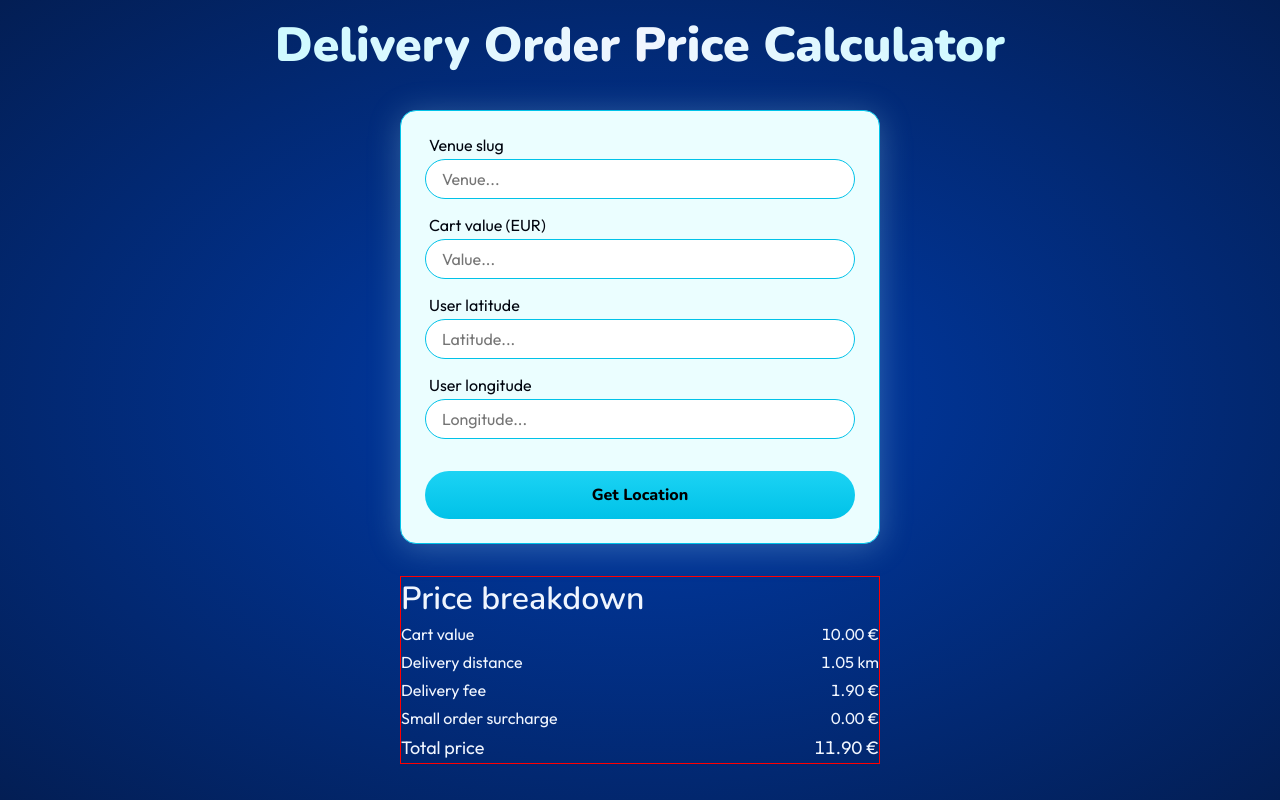
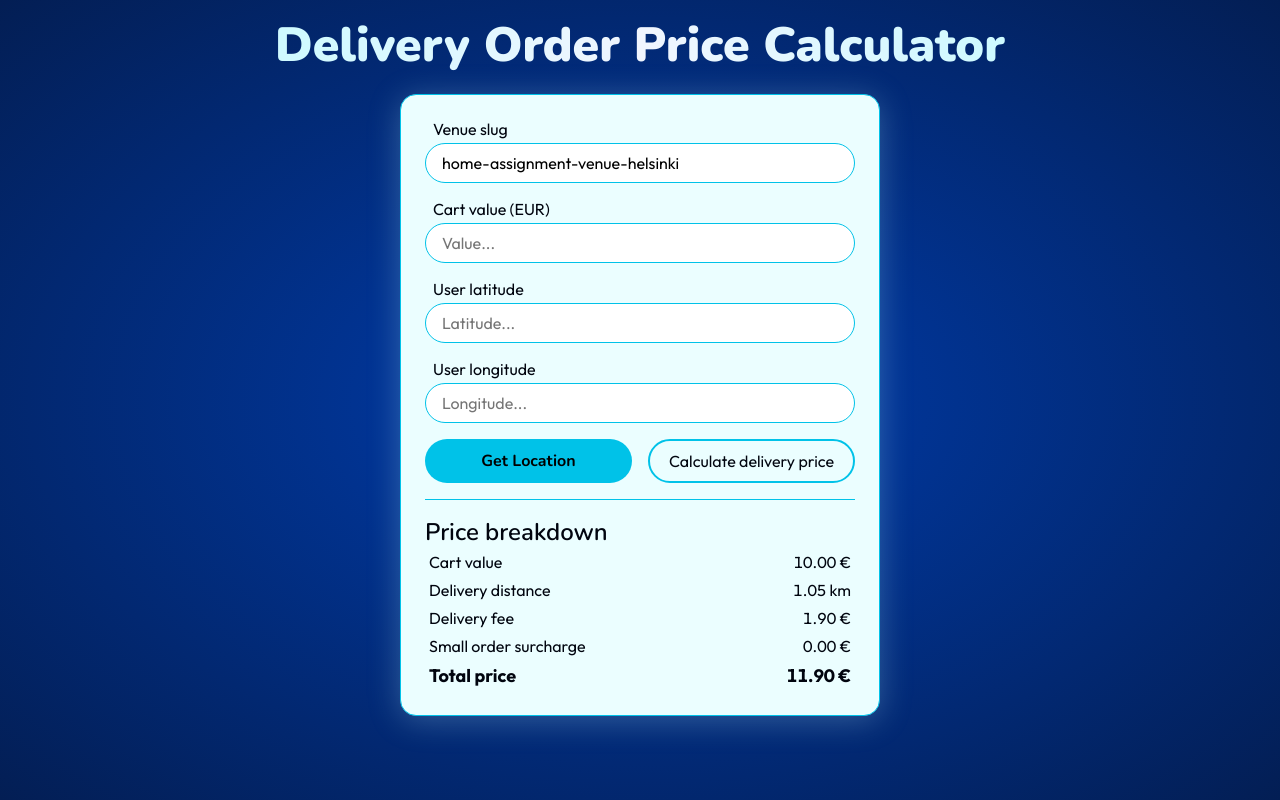
Before and after one commit to reijjo/Wolt2025, a React (Vite) app: page / in a window 1280 px wide. Built offline with nearby package versions, Linux system fonts and the light colour scheme.

Commit message:
api stuff next

```diff
--- a/package.json
+++ b/package.json
@@ -6,10 +6,13 @@
   "scripts": {
     "dev": "vite",
     "build": "tsc -b && vite build",
+    "clean": "rm -rf **/dist **/build node_modules package-lock.json",
+    "test": "",
     "lint": "eslint .",
     "preview": "vite preview"
   },
   "dependencies": {
+    "axios": "^1.7.9",
     "react": "^18.3.1",
     "react-dom": "^18.3.1",
     "react-router-dom": "^7.1.1"
--- a/src/components/common/Button.css
+++ b/src/components/common/Button.css
@@ -1,27 +1,57 @@
 .btn {
   all: unset;
-	padding: 0.25rem 0.5rem;
+  /* padding: 0 0.5rem; */
+  padding-inline: 1rem;
   height: 2.5rem;
   border-radius: 2rem;
   text-align: center;
   cursor: pointer;
+  border: 2px solid transparent;
 }
 
 .btn-filled {
-	background: linear-gradient(to bottom, var(--primary-400), var(--primary-500));
-	font-family: 'Nunito', serif;
-	font-weight: 800;
+  /* background: linear-gradient(
+    to bottom,
+    var(--primary-400),
+    var(--primary-500)
+  ); */
+  background-color: var(--primary-500);
+  font-family: "Nunito", serif;
+  font-weight: 700;
   /* letter-spacing: 0.5px; */
   color: black;
 
   &:hover {
-		background: linear-gradient(to bottom, var(--primary-600), var(--primary-700));
+    /* background: linear-gradient(
+      to bottom,
+      var(--primary-600),
+      var(--primary-700)
+    ); */
+    background-color: var(--primary-600);
     color: white;
   }
 
   &:active {
-	background: linear-gradient(to bottom, var(--primary-700), var(--primary-800));
+    /* background: linear-gradient(
+      to bottom,
+      var(--primary-700),
+      var(--primary-800)
+    ); */
+    background-color: var(--primary-700);
     color: white;
-
   }
 }
+
+.btn-outlined {
+  background-color: transparent;
+  border: 2px solid var(--primary);
+
+  &:hover {
+    border: 2px solid var(--primary-600);
+    background-color: var(--primary-200);
+  }
+
+  &:active {
+    background-color: var(--primary-100);
+  }
+}
--- a/src/components/common/Button.tsx
+++ b/src/components/common/Button.tsx
@@ -1,13 +1,24 @@
+import "./Button.css";
+
 import { ButtonHTMLAttributes } from "react";
-import './Button.css';
 
 interface ButtonProps extends ButtonHTMLAttributes<HTMLButtonElement> {
-	width?: string;
-	margin?: string;
+  width?: string;
+  margin?: string;
+  className?: string;
 }
 
-export const Button = ({ width = 'auto', margin, ...props }: ButtonProps) => {
-	return (
-		<button className="btn btn-filled" {...props} style={{ width: width , margin: margin}} />
-	);
-}
+export const Button = ({
+  width = "auto",
+  margin,
+  className,
+  ...props
+}: ButtonProps) => {
+  return (
+    <button
+      className={className}
+      {...props}
+      style={{ width: width, margin: margin }}
+    />
+  );
+};
--- /dev/null
+++ b/src/components/common/Divider.tsx
@@ -0,0 +1,20 @@
+// import "./Divider.css";
+
+interface DividerProps {
+  color?: string;
+  thickness?: number;
+  width?: number;
+}
+
+export const Divider = ({
+  color = "var(--primary-500)",
+  thickness = 1,
+  width = 100,
+}: DividerProps) => {
+  return (
+    <div
+      className="divider"
+      style={{ borderTop: `${thickness}px solid ${color}`, width: `${width}%` }}
+    ></div>
+  );
+};
--- a/src/components/common/TextInput.css
+++ b/src/components/common/TextInput.css
@@ -1,4 +1,4 @@
-input[type='text'] {
+input[type="text"] {
   height: 2.5rem;
   padding: 0.25rem 1rem;
   border: thin solid var(--primary);
@@ -18,5 +18,5 @@ input[type='text'] {
 }
 
 label {
-	margin-left: 0.25rem;
+  margin-left: 0.5rem;
 }
--- a/src/components/homepage/Home.css
+++ b/src/components/homepage/Home.css
@@ -4,7 +4,7 @@
   height: 100%;
   margin: 0 auto;
   padding: 12px 24px;
-	gap: 2rem;
+  gap: 1rem;
 
   display: flex;
   flex-direction: column;
@@ -23,17 +23,22 @@
 }
 
 .main-header {
-	background: linear-gradient(to right, var(--primary-100), var(--text-light), var(--primary-100));
+  background: linear-gradient(
+    to right,
+    var(--primary-100),
+    var(--text-light),
+    var(--primary-100)
+  );
   background-clip: text;
   -webkit-background-clip: text;
   -webkit-text-fill-color: transparent;
 }
 
-.form-details {
+.container {
   border: 1px solid var(--primary);
   border-radius: 1rem;
   background-color: var(--primary-50);
-	color:var(--text-dark);
+  color: var(--text-dark);
   padding: 1.5rem;
   box-shadow: var(--shadow-primary-m);
 
@@ -44,9 +49,21 @@
   width: min(100%, 480px);
 }
 
+.form-details {
+  display: flex;
+  flex-direction: column;
+  justify-content: center;
+  gap: 1rem;
+  width: min(100%, 480px);
+}
+
+.button-group {
+  display: grid;
+  grid-template-columns: repeat(2, 1fr);
+  gap: 1rem;
+}
+
 .price-breakdown {
-	border: 1px solid red;
-	width: min(100%, 480px);
   display: flex;
   flex-direction: column;
 }
@@ -61,14 +78,16 @@
   align-items: center;
   justify-content: space-between;
   font-variant-numeric: tabular-nums;
-	padding: 0.25rem 0;
+  padding: 0.25rem;
   order: 0;
 
   &:last-child {
     font-size: 1.125rem;
+    font-weight: bold;
   }
 
   &:hover {
     background-color: rgba(0, 0, 0, 0.2);
+    background-color: var(--primary-300);
   }
 }
--- a/src/components/homepage/Home.tsx
+++ b/src/components/homepage/Home.tsx
@@ -1,48 +1,133 @@
-import { SyntheticEvent } from 'react'
-import { Button } from '../common/Button'
-import { TextInput } from '../common/TextInput'
-import './Home.css'
-import { formatValue, parseName } from '../../utils/helperFunctions'
+import "./Home.css";
+
+import { ChangeEvent, SyntheticEvent, useState } from "react";
+
+import { formatValue, parseName } from "../../utils/helperFunctions";
+import { UserInputs } from "../../utils/types";
+import { Button } from "../common/Button";
+import { Divider } from "../common/Divider";
+import { TextInput } from "../common/TextInput";
 
 export const Home = () => {
+  const [userInputs, setUserInputs] = useState<UserInputs>({
+    venue: "home-assignment-venue-helsinki",
+    cart: 0,
+    latitude: 0,
+    longitude: 0,
+  });
+
   const sampleData = {
-		"cartValue": 1000,
-		"smallOrderSurcharge": 0,
-		"deliveryFee": 190,
-		"deliveryDistance": 1050,
-		"totalPrice": 1190
-	}
-
-
+    cartValue: 1000,
+    smallOrderSurcharge: 0,
+    deliveryFee: 190,
+    deliveryDistance: 1050,
+    totalPrice: 1190,
+  };
 
   const calculatePrice = (e: SyntheticEvent) => {
-		e.preventDefault()
-		console.log('Calculating price...', sampleData)
-	}
+    e.preventDefault();
+    console.log("Calculating price...", sampleData);
+  };
 
-	console.log('SAMPLE DATA', Object.values(sampleData).map(item => item))
+  console.log(
+    "SAMPLE DATA",
+    Object.values(sampleData).map((item) => item),
+  );
+
+  const handleInput = (e: ChangeEvent<HTMLInputElement>) => {
+    const { name, value } = e.target;
+    setUserInputs((prev) => ({ ...prev, [name]: value }));
+  };
+
+  const getLocation = (e: SyntheticEvent) => {
+    e.preventDefault();
+
+    const naviSuccess = (position: GeolocationPosition) => {
+      console.log("position", position);
+      setUserInputs((prev) => ({
+        ...prev,
+        latitude: position.coords.latitude,
+        longitude: position.coords.longitude,
+      }));
+    };
+
+    const naviError = (error: GeolocationPositionError) => {
+      console.log("error", error);
+    };
+
+    navigator.geolocation.getCurrentPosition(naviSuccess, naviError);
+  };
 
   return (
     <main className="wrapper">
-			<h1 className='main-header'>Delivery Order Price Calculator</h1>
-				<form className='form-details' onSubmit={calculatePrice}>
-					<TextInput label='Venue slug' name='venue' id='venue' dataTestId='venuSlug' placeholder='Venue...'/>
-					<TextInput label='Cart value (EUR)' name='cart' id='cart' dataTestId='cartValue' placeholder='Value...'/>
-					<TextInput label='User latitude' name='latitude' id='latitude' dataTestId='userLatitude' placeholder='Latitude...'/>
-					<TextInput label='User longitude' name='longitude' id='longitude' dataTestId='userLongitude' placeholder='Longitude...'/>
-					<Button type='submit' children='Get Location' margin='1rem 0 0' />
+      <h1 className="main-header">Delivery Order Price Calculator</h1>
+      <div className="container">
+        <form className="form-details" onSubmit={getLocation}>
+          <TextInput
+            label="Venue slug"
+            name="venue"
+            id="venue"
+            dataTestId="venuSlug"
+            placeholder="Venue..."
+            value={userInputs.venue}
+            onChange={handleInput}
+          />
+          <TextInput
+            label="Cart value (EUR)"
+            name="cart"
+            id="cart"
+            dataTestId="cartValue"
+            placeholder="Value..."
+            value={userInputs.cart || ""}
+            onChange={handleInput}
+          />
+          <TextInput
+            label="User latitude"
+            name="latitude"
+            id="latitude"
+            dataTestId="userLatitude"
+            placeholder="Latitude..."
+            value={userInputs.latitude || ""}
+            onChange={handleInput}
+          />
+          <TextInput
+            label="User longitude"
+            name="longitude"
+            id="longitude"
+            dataTestId="userLongitude"
+            placeholder="Longitude..."
+            value={userInputs.longitude || ""}
+            onChange={handleInput}
+          />
+          <div className="button-group">
+            <Button
+              className="btn btn-filled"
+              type="submit"
+              children="Get Location"
+            />
+            <Button
+              className="btn btn-outlined"
+              type="button"
+              children="Calculate delivery price"
+              onClick={calculatePrice}
+            />
+          </div>
         </form>
-				<div className='price-breakdown'>
+        <Divider />
+        <div className="price-breakdown">
           <h5>Price breakdown</h5>
-					<div className='breakdown-details'>
-						{Object.entries(sampleData).sort().map(([key, value]) => (
+          <div className="breakdown-details">
+            {Object.entries(sampleData)
+              .sort()
+              .map(([key, value]) => (
                 <div className={`breakdown-item`} key={key}>
-								<p>{parseName(key)}</p> <span data-raw-value={value}>{formatValue(key, value)}</span>
+                  <p>{parseName(key)}</p>{" "}
+                  <span data-raw-value={value}>{formatValue(key, value)}</span>
                 </div>
               ))}
           </div>
-
+        </div>
       </div>
     </main>
-	)
-}
+  );
+};
--- a/src/index.css
+++ b/src/index.css
@@ -13,7 +13,8 @@ body {
   font-size: 1rem;
 
   /* background: linear-gradient(to bottom right, var(--background-950), var(--background-900)); */
-	background: radial-gradient(var(--background-900), var(--background-950)) no-repeat center / cover;
+  background: radial-gradient(var(--background-900), var(--background-950))
+    no-repeat center / cover;
   /* background-color: var(--background-950); */
   color: var(--text-light);
   /* background-color: #003cac; */
@@ -78,9 +79,8 @@ h1 {
   font-optical-sizing: auto;
   font-weight: 600;
   font-style: normal;
-	font-size: 2rem;
+  font-size: 1.5rem;
 }
-
 
 /* Fonts */
 .outfit-font {
--- a/src/utils/types.ts
+++ b/src/utils/types.ts
@@ -0,0 +1,6 @@
+export interface UserInputs {
+  venue: string;
+  cart: number;
+  latitude: number;
+  longitude: number;
+}
```
Also changed, not shown: src/utils/helperFunctions.ts (+12 -11 lines), 1 other file (tests, documents, lock files or other folders). Lines whose indentation alone changed are shown as unchanged.
